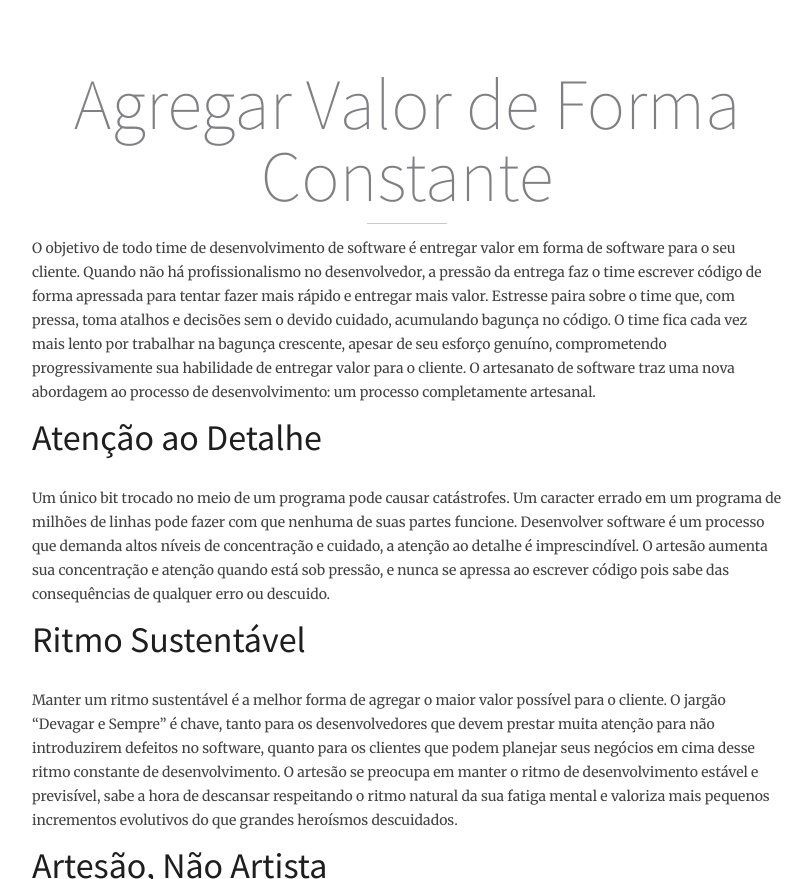
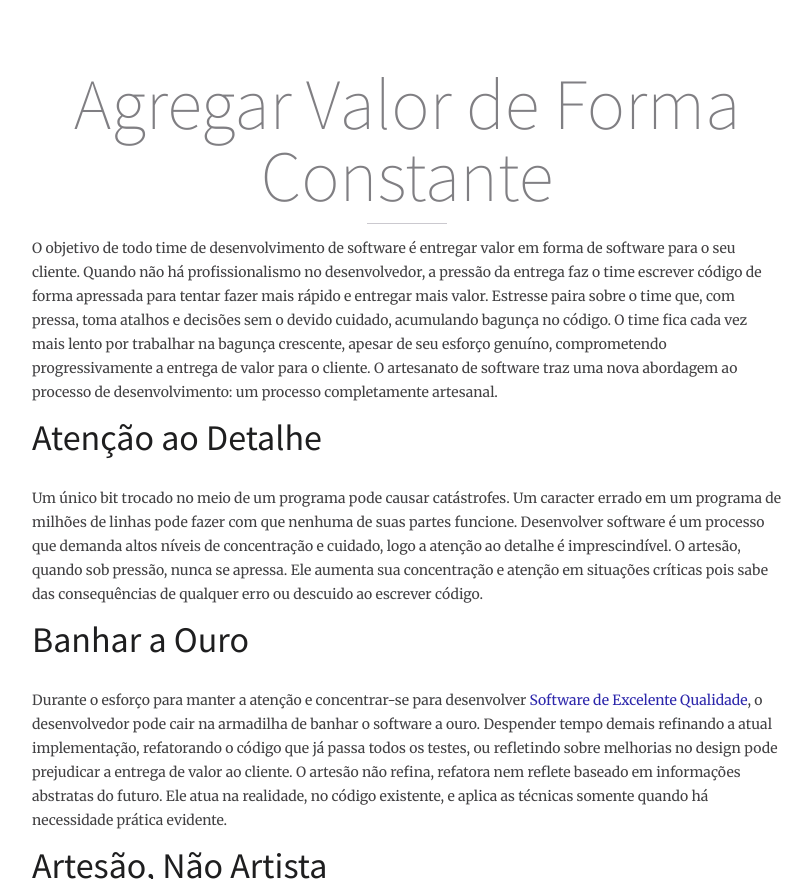
Before and after one commit to bertelledani/ArtesanatoDeSoftwareBrasil.github.io, a Jekyll site: the page built from agregar-valor-de-forma-constante.md, in a window 1280 px wide and 900 px high, scrolled down 523 px, cut to the strip 21-900 px from the top of the window. Shown: the whole strip, without its empty margins (233-1045 px from the left). Built offline with Jekyll 4.4.1, drawn with Linux system fonts in a browser that asks for light colours; nearby versions of some CDN libraries; some of the changed text lies outside the part shown.

Commit message:
Estimativas e Compromissos + Refactorings + Reformatação

```diff
--- a/agregar-valor-de-forma-constante.md
+++ b/agregar-valor-de-forma-constante.md
@@ -3,24 +3,24 @@ layout: page
 title: Agregar Valor de Forma Constante
 ---
 
-O objetivo de todo time de desenvolvimento de software é entregar valor em forma de software para o seu cliente. Quando não há profissionalismo no desenvolvedor, a pressão da entrega faz o time escrever código de forma apressada para tentar fazer mais rápido e entregar mais valor. Estresse paira sobre o time que, com pressa, toma atalhos e decisões sem o devido cuidado, acumulando bagunça no código. O time fica cada vez mais lento por trabalhar na bagunça crescente, apesar de seu esforço genuíno, comprometendo progressivamente sua habilidade de entregar valor para o cliente. O artesanato de software traz uma nova abordagem ao processo de desenvolvimento: um processo completamente artesanal.
+O objetivo de todo time de desenvolvimento de software é entregar valor em forma de software para o seu cliente. Quando não há profissionalismo no desenvolvedor, a pressão da entrega faz o time escrever código de forma apressada para tentar fazer mais rápido e entregar mais valor. Estresse paira sobre o time que, com pressa, toma atalhos e decisões sem o devido cuidado, acumulando bagunça no código. O time fica cada vez mais lento por trabalhar na bagunça crescente, apesar de seu esforço genuíno, comprometendo progressivamente a entrega de valor para o cliente. O artesanato de software traz uma nova abordagem ao processo de desenvolvimento: um processo completamente artesanal.
 
 # Atenção ao Detalhe
 
-Um único bit trocado no meio de um programa pode causar catástrofes. Um caracter errado em um programa de milhões de linhas pode fazer com que nenhuma de suas partes funcione. Desenvolver software é um processo que demanda altos níveis de concentração e cuidado, a atenção ao detalhe é imprescindível. O artesão aumenta sua concentração e atenção quando está sob pressão, e nunca se apressa ao escrever código pois sabe das consequências de qualquer erro ou descuido.
+Um único bit trocado no meio de um programa pode causar catástrofes. Um caracter errado em um programa de milhões de linhas pode fazer com que nenhuma de suas partes funcione. Desenvolver software é um processo que demanda altos níveis de concentração e cuidado, logo a atenção ao detalhe é imprescindível. O artesão, quando sob pressão, nunca se apressa. Ele aumenta sua concentração e atenção em situações críticas pois sabe das consequências de qualquer erro ou descuido ao escrever código.
+
+# Banhar a Ouro
+
+Durante o esforço para manter a atenção e concentrar-se para desenvolver [Software de Excelente Qualidade](software-de-excelente-qualidade.html), o desenvolvedor pode cair na armadilha de banhar o software a ouro. Despender tempo demais refinando a atual implementação, refatorando o código que já passa todos os testes, ou refletindo sobre melhorias no design pode prejudicar a entrega de valor ao cliente. O artesão não refina, refatora nem reflete baseado em informações abstratas do futuro. Ele atua na realidade, no código existente, e aplica as técnicas somente quando há necessidade prática evidente.
+
+# Artesão, Não Artista
+
+A mentalidade do artesão sobre a estética é baseada na elegância da simplicidade e utilidade, não na vulgaridade do luxo e desperdício. Tudo tem um motivo para ser feito, que beneficia profundamente o cliente ou usuário. O artesão valoriza código limpo, claro e flexível na semântica, como por exemplo aproximar  a nomenclatura usada no código e a linguagem de negócio. Ele não perde tempo com futilidades de sintaxe e formatação como debates sobre o melhor padrão de indentação, abertura de blocos ou linhas em branco.
+
+# Estimativas e Compromissos
+
+Para entregar constantemente, as expectativas de artesão e cliente devem estar alinhadas. O artesão não promete o que não pode cumprir e diz Não ao cliente quando necessário. Ele reconhece que existe um grau de incerteza em qualquer estimativa, mede esse grau quantitativamente e o deixa transparente para o cliente, pois sabe que essa é a melhor maneira de gerar confiança. Ele entende que o cliente precisa de um compromisso de entrega e se compromete a entregar somente o que tem certeza que consegue, pois sabe que o cliente está planejando seu negócio com base nesse compromisso.
 
 # Ritmo Sustentável
 
-Manter um ritmo sustentável é a melhor forma de agregar o maior valor possível para o cliente. O jargão "Devagar e Sempre" é chave, tanto para os desenvolvedores que devem prestar muita atenção para não introduzirem defeitos no software, quanto para os clientes que podem planejar seus negócios em cima desse ritmo constante de desenvolvimento. O artesão se preocupa em manter o ritmo de desenvolvimento estável e previsível, sabe a hora de descansar respeitando o ritmo natural da sua fatiga mental e valoriza mais pequenos incrementos evolutivos do que grandes heroísmos descuidados.
-
-# Artesão, Não Artista
-
-A mentalidade do artesão sobre a estética é baseada na elegância da simplicidade e utilidade, não na vulgaridade do luxo e desperdício. Tudo tem um motivo para ser feito, que beneficia profundamente o cliente ou usuário. O artesão valoriza código limpo, claro e flexível na semântica, não perde tempo com futilidades de sintaxe como debates sobre o melhor padrão de indentação, de abertura de blocos ou de linhas em branco.
-
-# Banhar a Ouro
-
-Durante o esforço para desenvolver [Software de Excelente Qualidade](software-de-excelente-qualidade.html), pode-se cair na armadilha de despender tempo demais refinando a atual implementação e prejudicar a entrega de valor ao cliente. Banhar o software a ouro não agrega mais valor ao cliente, e o esforço de limpar o código e manter a qualidade alta deve ser contínuo e diluído nos ciclos de desenvolvimento, mantendo o ritmo do time estável.
-
-# Estimativas e Compromissos
-
-Para entregar constantemente, as expectativas de artesão e cliente devem estar alinhadas.
+Manter um ritmo sustentável é a melhor forma de agregar o maior valor possível para o cliente. O jargão “Devagar e Sempre” é chave, tanto para os desenvolvedores que devem manter a concentração e atenção ao escrever código, quanto para os clientes que precisam planejar seus negócios em cima desse ritmo constante de desenvolvimento. O artesão se preocupa em manter o ritmo de desenvolvimento estável e previsível. Ele sabe a hora de descansar, respeitando o ritmo natural da sua fatiga mental. Valoriza mais incrementos evolutivos pequenos do que grandes heroísmos descuidados.
```
